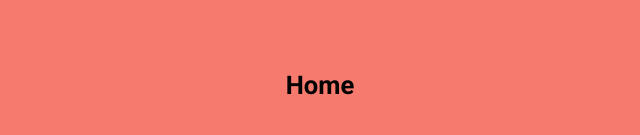
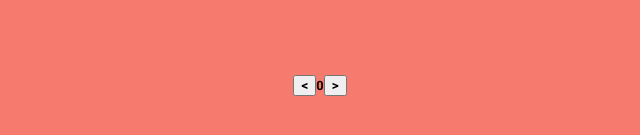
Before and after one commit to martins20/counter-app, a React (Vite) app: page / in a window 1280 px wide. Shown: the part 315-450 px from the top of the page, without its empty margins (320-960 px from the left). Built offline with nearby package versions, Linux system fonts and the light colour scheme.

Commit message:
feat: create counter feature

```diff
--- a/src/components/counter/index.tsx
+++ b/src/components/counter/index.tsx
@@ -0,0 +1,25 @@
+import { useState } from "react";
+import { Container, Number } from "./styles";
+
+export const Counter = () => {
+  let [counter, setCounter] = useState(0);
+
+  const increment = () => {
+    setCounter((state) => state + 1);
+  };
+  const decrement = () => {
+    setCounter((state) => (state - 1 < 0 ? state : state - 1));
+  };
+
+  return (
+    <Container>
+      <button onClick={decrement}>
+        <b>{"<"}</b>
+      </button>
+      <Number>{counter}</Number>
+      <button onClick={increment}>
+        <b>{">"}</b>
+      </button>
+    </Container>
+  );
+};
--- /dev/null
+++ b/src/components/counter/styles.ts
@@ -0,0 +1,7 @@
+import styled from 'styled-components'
+
+export const Container = styled.section`
+    /* border: 5px solid red; */
+`;
+
+export const Number = styled.b``;
--- a/src/screens/home/index.tsx
+++ b/src/screens/home/index.tsx
@@ -1,9 +1,10 @@
+import { Counter } from "../../components/counter";
 import { Container } from "./styles";
 
 export const Home = () => {
   return (
     <Container>
-      <h1>Home</h1>
+     <Counter />
     </Container>
   );
 };
```
